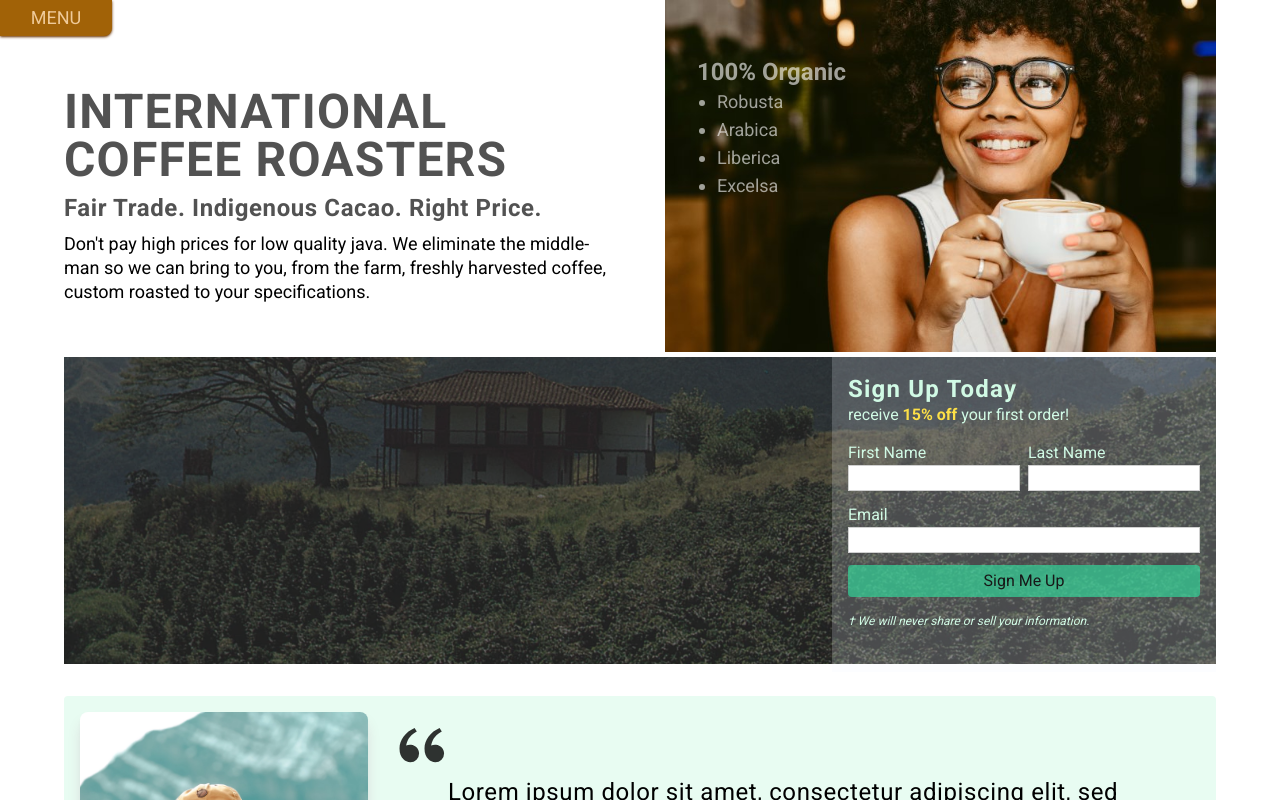
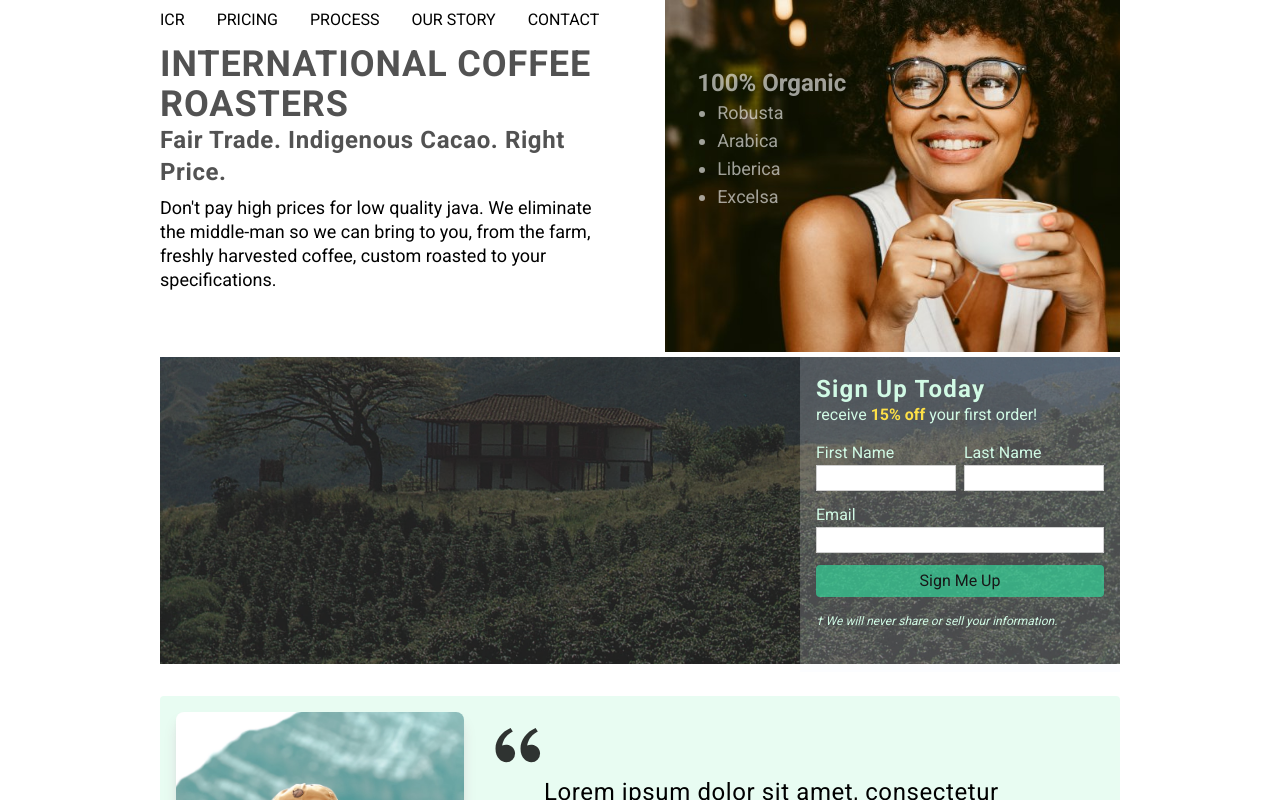
Before and after one commit to wlowrimore/roasters_2024, a Next.js app: page / in a window 1280 px wide. Shown: the top 800 px of the page. Built offline with nearby package versions, Linux system fonts and the light colour scheme.

Commit message:
most styling finished working on nav

```diff
--- a/src/app/components/HeroSection.jsx
+++ b/src/app/components/HeroSection.jsx
@@ -4,8 +4,8 @@ import SmilingCoffee from '/public/images/test-images/smiling_lady_drinking_coff
 const HeroSection = () => {
   return (
     <div className='flex flex-col md:flex-row md:mx-4 lg:mb-1'>
-      <div className='w-full md:h-72 lg:h-[22rem] pt-14 pb-4 flex px-4 lg:px-12 flex-col justify-center'>
-        <h1 className='uppercase tracking-wide font-bold text-neutral-600 text-4xl lg:text-5xl leading-8 mb-2 '>International Coffee Roasters</h1>
+      <div className='w-full md:h-72 lg:h-[22rem] pt-14 xl:pt-0 pb-4 flex px-4 lg:px-12 flex-col justify-center'>
+        <h1 className='uppercase tracking-wide font-bold text-neutral-600 text-4xl lg:text-4xl leading-8 mb-2 lg:mb-0 '>International Coffee Roasters</h1>
         <h2 className='tracking-wide font-semibold text-neutral-600 text-xl lg:text-2xl leading-6 mb-2'>Fair Trade. Indigenous Cacao. Right Price.</h2>
         <p className='text-sm lg:text-lg tracking-wide lg:tracking-normal lg:leading-6'>Don&apos;t pay high prices for low quality java.  We eliminate the middle-man so we can bring to you, from the farm, freshly harvested coffee, custom roasted to your specifications.</p>
       </div>
@@ -18,7 +18,7 @@ const HeroSection = () => {
           height={1000}
           className='md:object-cover md:h-72 lg:h-[22rem] lg:pr-12'
         />
-        <div className='absolute z-10 top-6 md:top-14 left-4 lg:left-8 flex flex-col text-white/60'>
+        <div className='absolute z-10 top-6 md:top-14 lg:top-[4.2rem] left-4 lg:left-8 flex flex-col text-white/60'>
           <h3 className='text-lg lg:text-2xl font-bold'>100&#37; Organic</h3>
           <ul className='list-disc ml-5 lg:text-lg'>
             <li>Robusta</li>
--- a/src/app/components/MobileMenu.jsx
+++ b/src/app/components/MobileMenu.jsx
@@ -15,6 +15,8 @@ const MobileMenu = () => {
 
   return (
     <main>
+      <section
+        className='lg:hidden'>
         <button
           onClick={handleClick}
           className='w-28 bg-yellow-700 py-1 px-3 rounded-br-lg shadow shadow-yellow-900 text-[#EFCA99] text-lg absolute z-10 top-0 left-0 uppercase'
@@ -40,6 +42,21 @@ const MobileMenu = () => {
         ) : (
           null
         )}
+      </section>
+
+      {/* large screens navigation */}
+      <section>
+        <nav className='hidden lg:block fixed top-1 lg:left-0 xl:left-24'>
+          <ul className='flex items-center w-full h-[2rem] mx-12 uppercase'>
+            <li><Link href='#' className='py-2 px-4'>ICR</Link></li>
+            <li><Link href='#' className='py-2 px-4'>Pricing</Link></li>
+            <li><Link href='#' className='py-2 px-4'>Process</Link></li>
+            <li><Link href='#' className='py-2 px-4'>Our Story</Link></li>
+            <li><Link href='#' className='py-2 px-4'>Contact</Link></li>
+          </ul>
+        </nav>
+      </section>
+
     </main>
   )
 }
--- a/src/app/page.js
+++ b/src/app/page.js
@@ -2,7 +2,7 @@ import Landing from "./components/Landing";
 
 export default function Home() {
   return (
-    <div className='flex flex-col justify-center items-center mx-auto'>
+    <div className='flex flex-col justify-center items-center mx-auto xl:mx-24'>
       <Landing />
     </div>
   )
```
Lines whose indentation alone changed are shown as unchanged.
